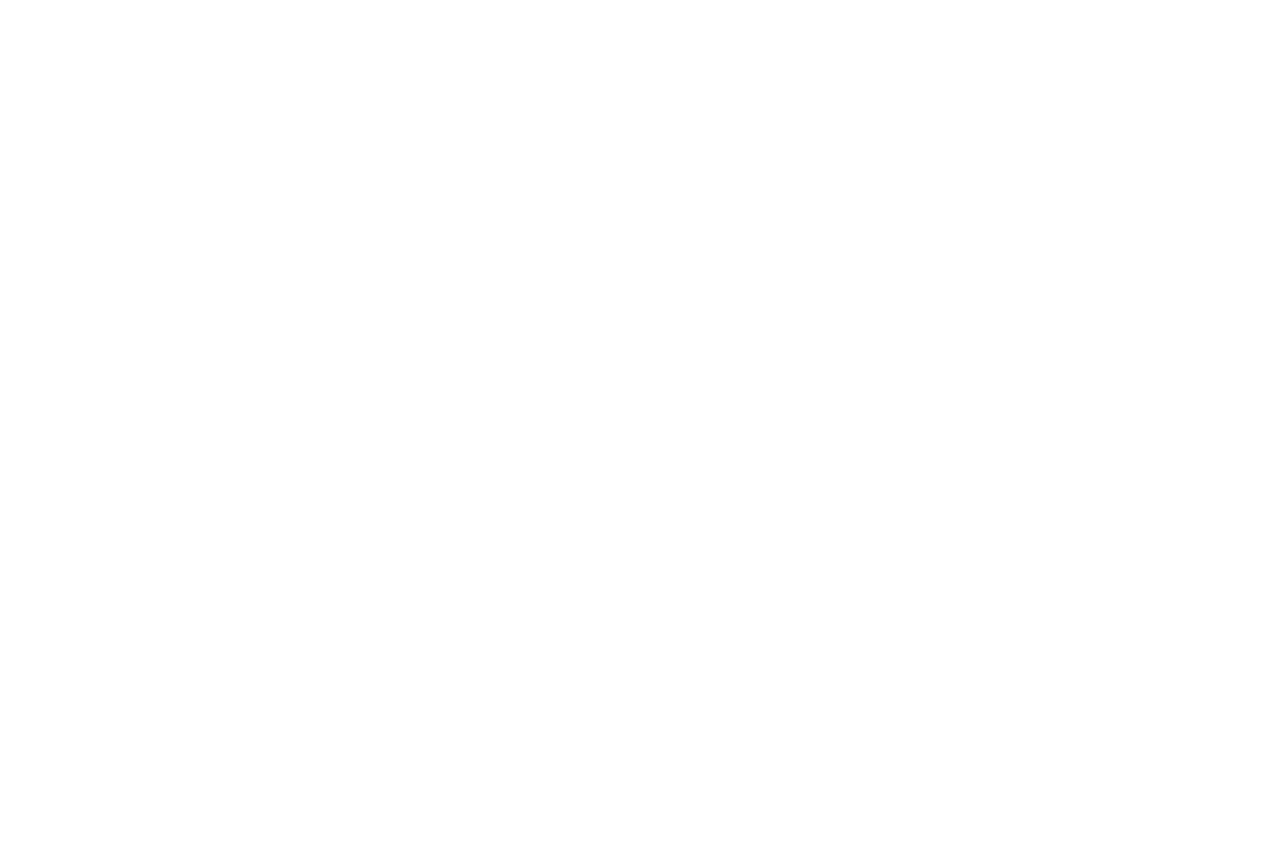
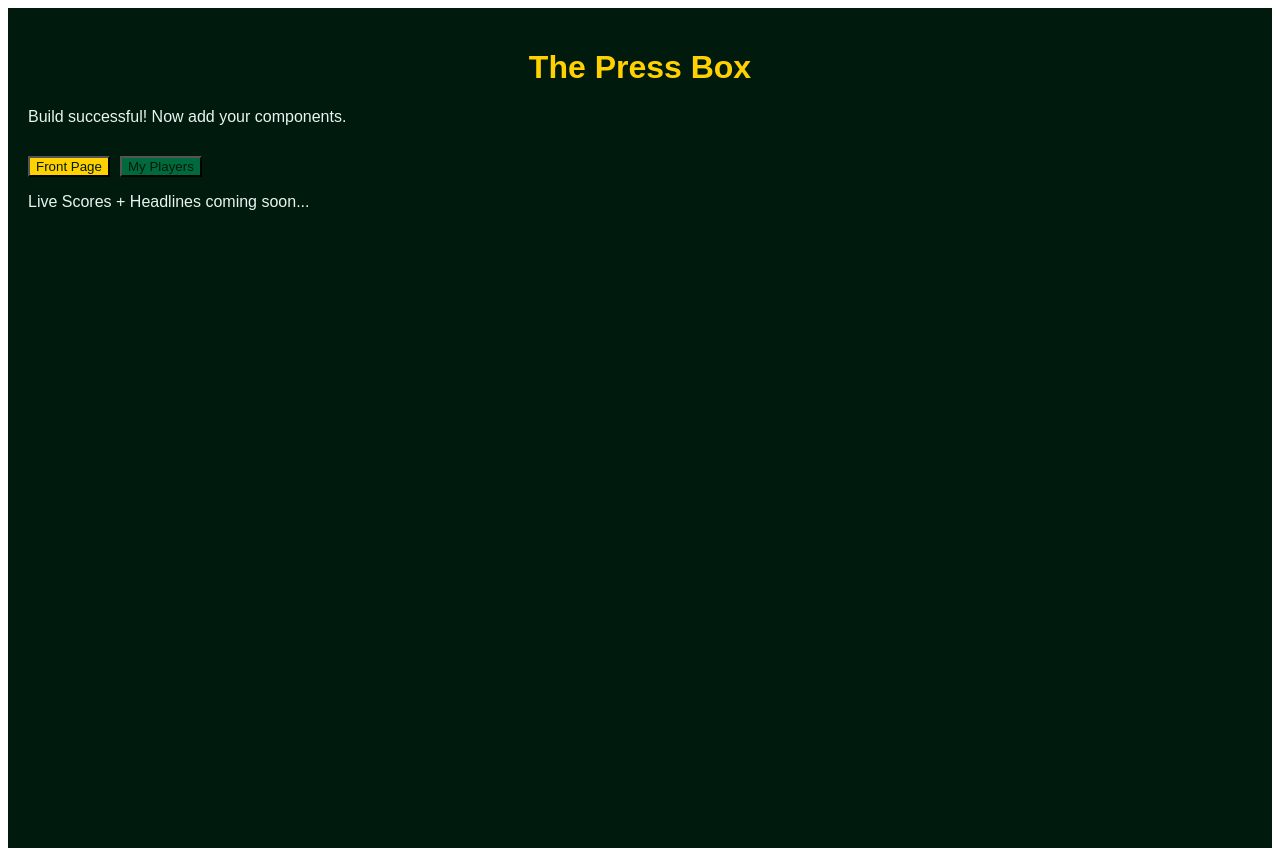
Before and after one commit to sctilt/Pressbox, a Next.js app: page / in a window 1280 px wide. Before the commit the page ends 800 px from the top, so only its background shows below. Built offline with nearby package versions, Linux system fonts and the light colour scheme.

Commit message:
Update page.tsx

```diff
--- a/app/page.tsx
+++ b/app/page.tsx
@@ -1,29 +1,27 @@
 'use client';
 
 import { useState } from 'react';
-import SportTab from '@/components/SportTab';
-import MyPlayersPanel from '@/components/MyPlayersPanel';
-import WaxTab from '@/components/WaxTab';
-import OzTab from '@/components/OzTab';
-import LiveScores from '@/components/LiveScores';
-import PlayerProgressChart from '@/components/PlayerProgressChart';
-import Headlines from '@/components/Headlines';
-import ArchivePage from '@/components/ArchivePage';
+import { G, ALL_PLAYERS } from '@/lib/data';
 
-import { ALL_PLAYERS, /* other exports */ } from '@/lib/data';
-
-export default function ThePressBox() {
-  const [tab, setTab] = useState<"front" | "mlb" | "nba" | "nfl" | "watch" | "wax" | "oz">("front");
-  const [players, setPlayers] = useState(ALL_PLAYERS);
-  const [archive, setArchive] = useState<any[]>([]);
-  const [showArchive, setShowArchive] = useState(false);
-
-  // ... rest of your logic (handleNewHeadlines, today date, etc.)
+export default function Home() {
+  const [tab, setTab] = useState('front');
 
   return (
-    <div className="min-h-screen bg-[#001a0d] text-white">
-      {/* Masthead + Nav (copy your existing JSX) */}
-      {/* ... */}
+    <div style={{ background: G.bg, color: G.text, minHeight: '100vh', padding: '20px', fontFamily: 'Arial, sans-serif' }}>
+      <h1 style={{ color: G.gold, textAlign: 'center' }}>The Press Box</h1>
+      <p>Build successful! Now add your components.</p>
+
+      <div style={{ marginTop: 30 }}>
+        <button onClick={() => setTab('front')} style={{ background: tab === 'front' ? G.gold : G.green, color: G.bg, marginRight: 10 }}>
+          Front Page
+        </button>
+        <button onClick={() => setTab('watch')} style={{ background: tab === 'watch' ? G.gold : G.green, color: G.bg }}>
+          My Players
+        </button>
+      </div>
+
+      {tab === 'front' && <p>Live Scores + Headlines coming soon...</p>}
+      {tab === 'watch' && <p>My Players Panel (add your component here)</p>}
     </div>
   );
 }
```
